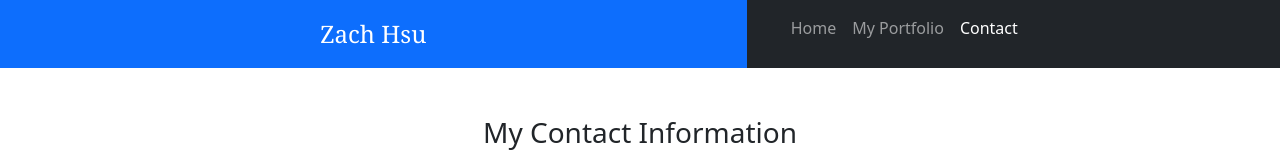
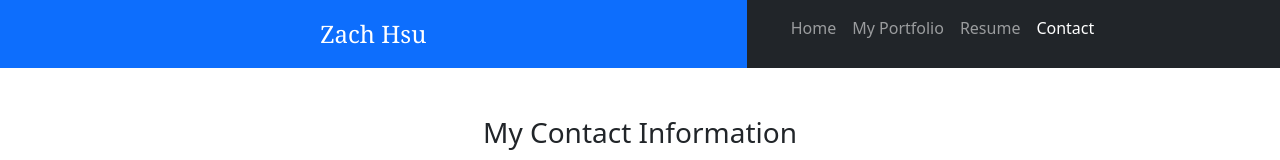
Before and after one commit to hsuzach/MyPortfolio, a plain HTML site: page contact.html in a window 1280 px wide. Shown: the top 160 px of the page. Drawn offline with nearby package versions, Linux system fonts and the light colour scheme.

Commit message:
include resume button on contact page

```diff
--- a/contact.html
+++ b/contact.html
@@ -37,6 +37,9 @@
               </li>
               <li class="nav-item">
                 <a class="nav-link" href="./portfolio.html">My Portfolio</a>
+              </li>
+              <li class="nav-item">
+                <a class="nav-link" href="./resume.html">Resume</a>
               </li>
               <li class="nav-item">
                 <a class="nav-link active" aria-current="page" href="./contact.html">Contact</a>
```
Also changed, not shown: index.html (+1 -1 lines).
